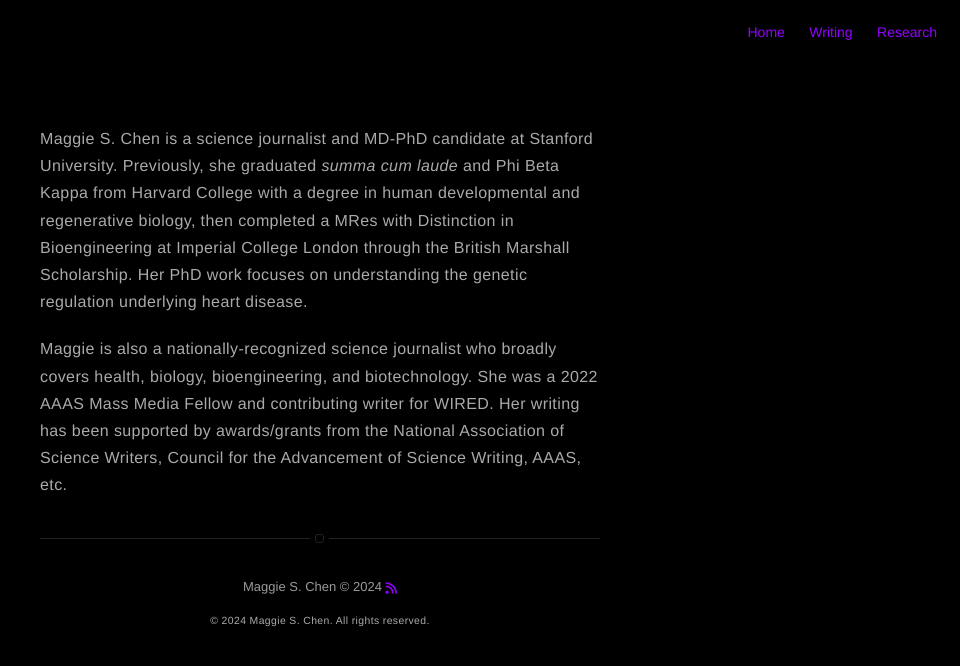
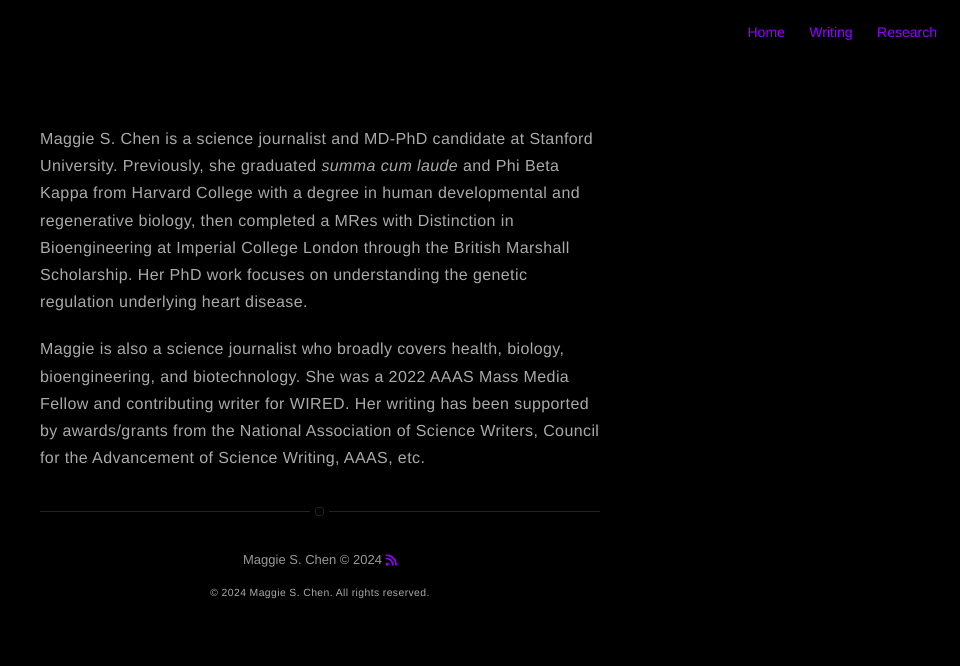
Before and after one commit to maggiesychen/maggiesychen.github.io, a Jekyll site: the page built from about.md, in a window 1280 px wide. Shown: the top 666 px of the page, without its empty margins (320-1280 px from the left). Built offline with Jekyll 4.4.1, drawn with Linux system fonts in a browser that asks for light colours; nearby versions of some CDN libraries.

Commit message:
Update about.md

```diff
--- a/about.md
+++ b/about.md
@@ -5,4 +5,4 @@
 
 <p>Maggie S. Chen is a science journalist and MD-PhD candidate at Stanford University. Previously, she graduated <i>summa cum laude</i> and Phi Beta Kappa from Harvard College with a degree in human developmental and regenerative biology, then completed a MRes with Distinction in Bioengineering at Imperial College London through the British Marshall Scholarship. Her PhD work focuses on understanding the genetic regulation underlying heart disease.</p>
 
-<p>Maggie is also a nationally-recognized science journalist who broadly covers health, biology, bioengineering, and biotechnology. She was a 2022 AAAS Mass Media Fellow and contributing writer for WIRED. Her writing has been supported by awards/grants from the National Association of Science Writers, Council for the Advancement of Science Writing, AAAS, etc.</p>
+<p>Maggie is also a science journalist who broadly covers health, biology, bioengineering, and biotechnology. She was a 2022 AAAS Mass Media Fellow and contributing writer for WIRED. Her writing has been supported by awards/grants from the National Association of Science Writers, Council for the Advancement of Science Writing, AAAS, etc.</p>
```
